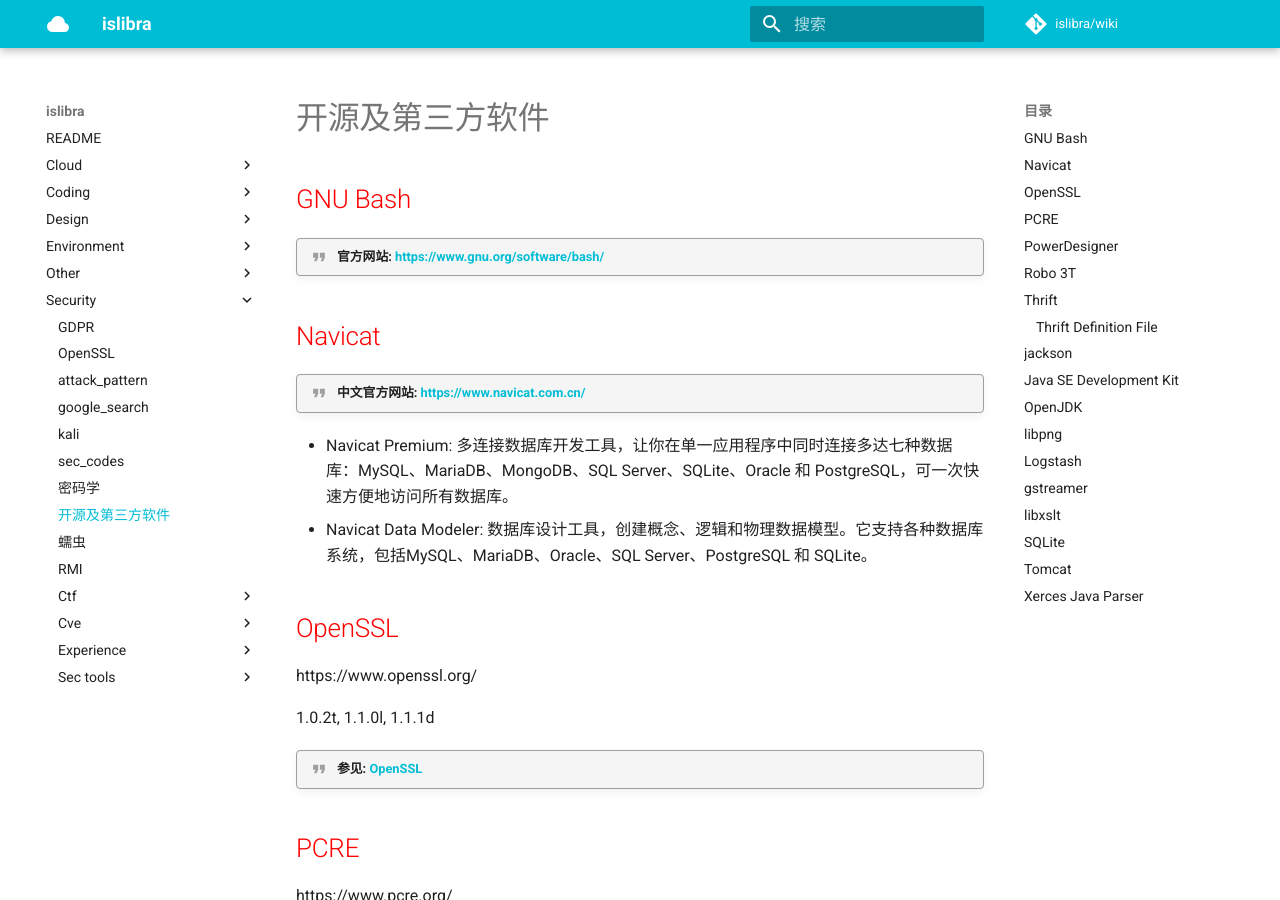
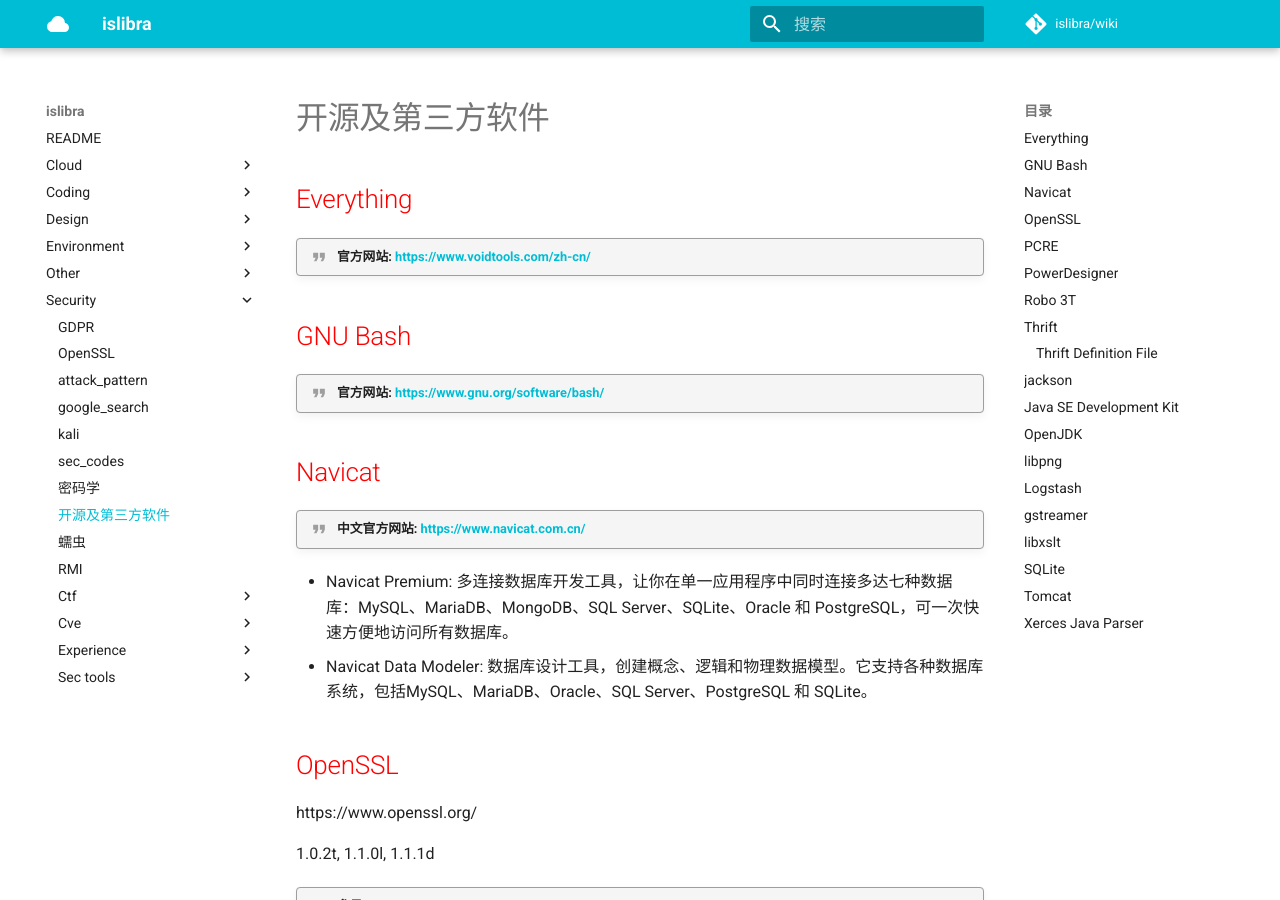
Before and after one commit to islibra/wiki, an MkDocs documentation site: the page built from docs/security/开源及第三方软件.md, in a window 1280 px wide and 900 px high. Built offline with MkDocs 1.6.1 and Material for MkDocs 9.7.7, drawn with Linux system fonts in a browser that asks for light colours; comment, search, counter and statistics services are not loaded.

Commit message:
Update 开源及第三方软件.md

```diff
--- a/docs/security/开源及第三方软件.md
+++ b/docs/security/开源及第三方软件.md
@@ -1,4 +1,8 @@
 # 开源及第三方软件
+
+## Everything
+
+!!! quote "官方网站: <https://www.voidtools.com/zh-cn/>"
 
 ## GNU Bash
 
```
